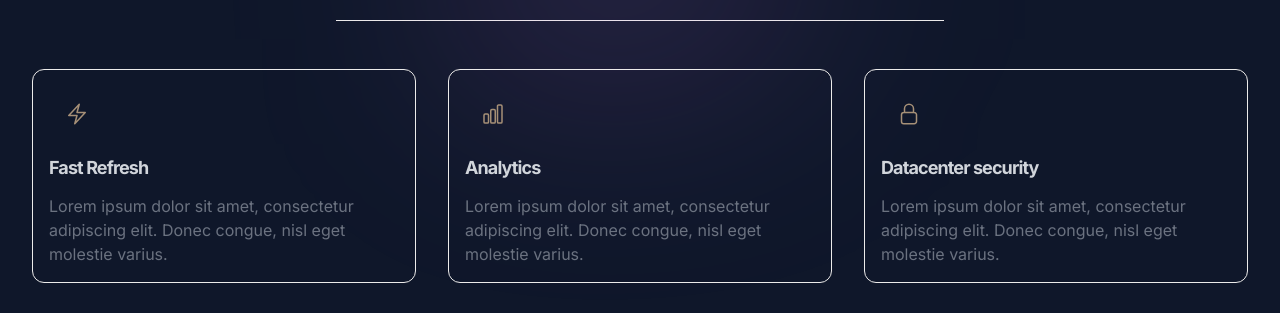
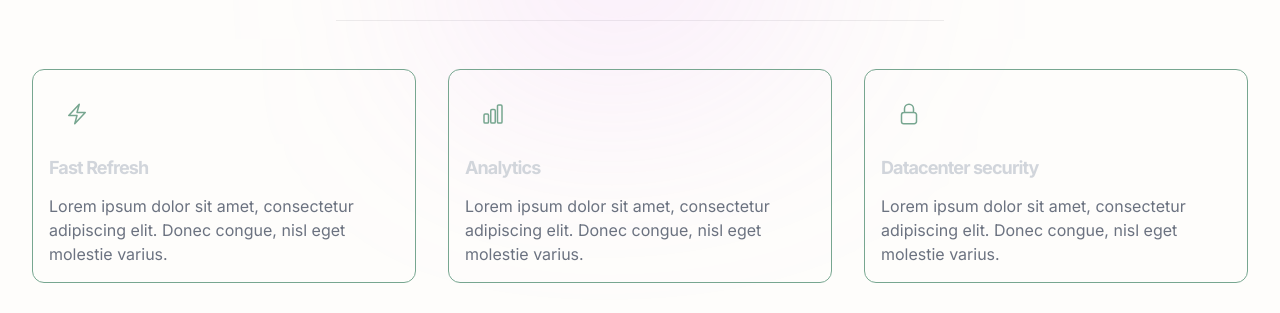
Before and after one commit to julesgabriel/leads-freasbe, a Next.js app: page /panneaux-solaires in a window 1280 px wide. Shown: the part 1122-1435 px from the top of the page. Built offline with nearby package versions, Linux system fonts and the light colour scheme.

Commit message:
wip landing page lead

```diff
--- a/components/organisms/featureSection.tsx
+++ b/components/organisms/featureSection.tsx
@@ -125,7 +125,7 @@ export default function FeatureSection() {
     ];
 
     return (
-        <section className=" py-14 relative bg-slate-900">
+        <section className=" py-14 relative">
             <div className="max-w-screen-xl mx-auto px-4 text-gray-400 md:px-8">
                 <div className="relative max-w-2xl mx-auto sm:text-center">
                     <div className="relative z-10">
@@ -151,9 +151,9 @@ export default function FeatureSection() {
                         {features.map((item, idx) => (
                             <li
                                 key={idx}
-                                className="bg-transparent transform-gpu dark:[border:1px_solid_rgba(255,255,255,.1)] dark:[box-shadow:0_-20px_80px_-20px_#8686f01f_inset]  space-y-3 p-4 border rounded-xl"
+                                className="bg-transparent transform-gpu dark:[border:1px_solid] border-secondary dark:[box-shadow:0_-20px_80px_-20px_#8686f01f_inset]  space-y-3 p-4 border rounded-xl"
                             >
-                                <div className="text-primary rounded-full p-4 transform-gpu dark:[border:1px_solid_rgba(255,255,255,.1)] dark:[box-shadow:0_-20px_80px_-20px_#8686f01f_inset] w-fit">{item.icon}</div>
+                                <div className="text-secondary rounded-full p-4 transform-gpu dark:[border:1px_solid] border-secondary dark:[box-shadow:0_-20px_80px_-20px_#8686f01f_inset] w-fit">{item.icon}</div>
                                 <h4 className="text-lg text-gray-300 font-bold font-geist tracking-tighter">
                                     {item.title}
                                 </h4>
--- a/components/organisms/form.tsx
+++ b/components/organisms/form.tsx
@@ -65,7 +65,7 @@ const Form = () => {
 
     return (
         <form onSubmit={handleSubmit}
-              className="max-w-2xl mx-auto p-4 bg-white rounded-lg shadow-md relative mt-5 md:top-5 opacity-90 z-10">
+              className="max-w-2xl mx-auto p-4 bg-white rounded-lg shadow-md relative mt-5 md:top-5 z-10">
             <div className="grid grid-cols-1 md:grid-cols-2 gap-4 text-left">
                 <div className="mb-4">
                     <label className="block text-gray-700" htmlFor="firstName">Nom</label>
--- a/components/organisms/hero.tsx
+++ b/components/organisms/hero.tsx
@@ -3,7 +3,7 @@ import Form from "@/components/organisms/form";
 
 export default function Hero() {
     return (
-        <div className="relative bg-gradient-to-b from-slate-600 to-slate-900">
+        <div className="relative bg-[url('/landscape-hero.png')] bg-center from-slate-600 to-slate-900">
             <div className="absolute top-0 z-[0] h-screen w-screen">
 
             </div>
--- a/tailwind.config.ts
+++ b/tailwind.config.ts
@@ -23,6 +23,9 @@ const config = {
             },
         },
         extend: {
+            backgroundImage: {
+                'custom-gradient': 'linear-gradient(to right, hsl(var(--secondary)))',
+              },
             boxShadow: {
                 input: `0px 2px 3px -1px rgba(0,0,0,0.1), 0px 1px 0px 0px rgba(25,28,33,0.02), 0px 0px 0px 1px rgba(25,28,33,0.08)`,
             },
```
